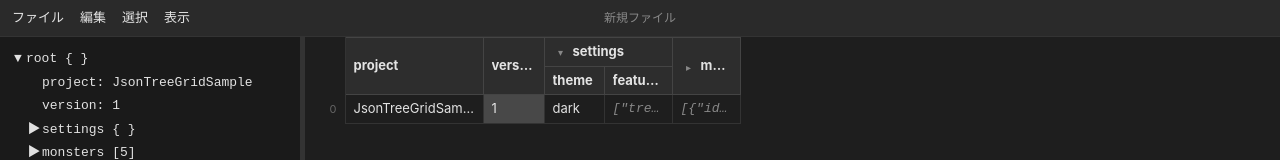
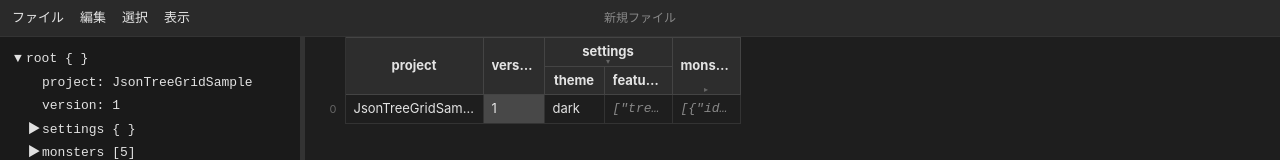
Before and after one commit to napiiey/JsonTreeGrid, a website built with Vite: page index.html in a window 1280 px wide. Shown: the top 160 px of the page. Built offline with nearby package versions, Linux system fonts and the light colour scheme.

Commit message:
feat: フラット化開閉ボタンの配置変更とヘッダーレイアウトの修正

```diff
--- a/src/grid-view.js
+++ b/src/grid-view.js
@@ -270,7 +270,7 @@ export class GridView {
                         }
                         this.render();
                     };
-                    content.appendChild(toggle);
+                    th.appendChild(toggle); // th直下に追加
                 }
 
                 const nameSpan = document.createElement('span');
@@ -314,7 +314,7 @@ export class GridView {
                         }
                         this.render();
                     };
-                    content.appendChild(toggle);
+                    parentTh.appendChild(toggle); // th直下に追加
 
                     const nameSpan = document.createElement('span');
                     nameSpan.textContent = colDef.parent;
--- a/src/style.css
+++ b/src/style.css
@@ -181,28 +181,33 @@ body {
   z-index: 10;
   border: 1px solid #444;
   padding: 4px 8px;
-  text-align: left;
+  /* 対称なパディングに戻す */
+  text-align: center;
+  /* 中央寄せに戻す */
+  vertical-align: middle;
   user-select: none;
   min-width: 0;
 }
 
 .grid-toggle {
-  display: inline-block;
-  width: 16px;
-  height: 16px;
-  line-height: 16px;
+  position: absolute;
+  bottom: 0px;
+  left: 0;
+  width: 100%;
+  /* 横幅いっぱいに広げてクリックしやすくする */
+  height: 10px;
+  line-height: 10px;
   text-align: center;
   cursor: pointer;
-  margin-right: 4px;
-  color: #888;
-  font-size: 10px;
-  vertical-align: middle;
+  color: #666;
+  font-size: 8px;
+  z-index: 2;
+  transition: all 0.2s;
 }
 
 .grid-toggle:hover {
   color: #fff;
   background: rgba(255, 255, 255, 0.1);
-  border-radius: 2px;
 }
 
 .cell-object {
```
